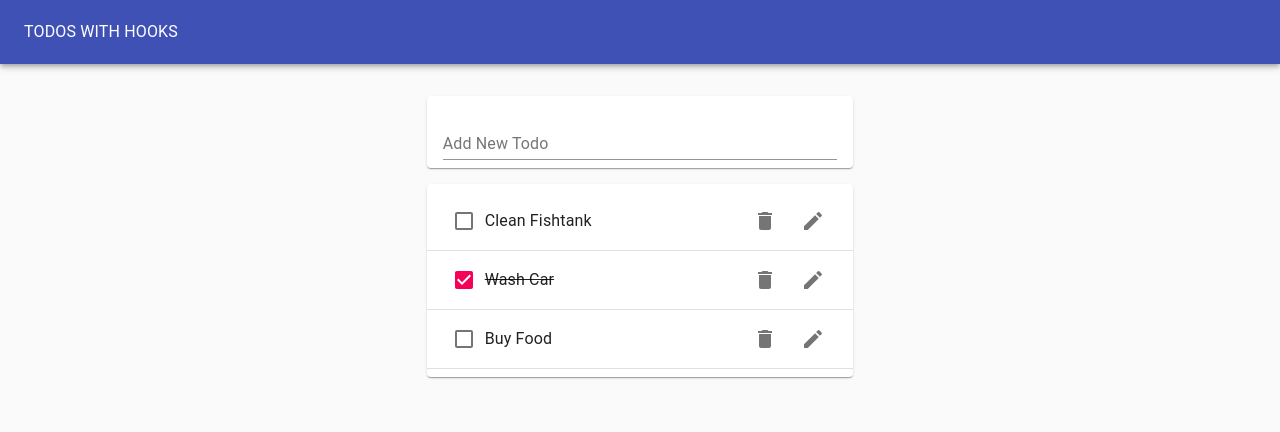
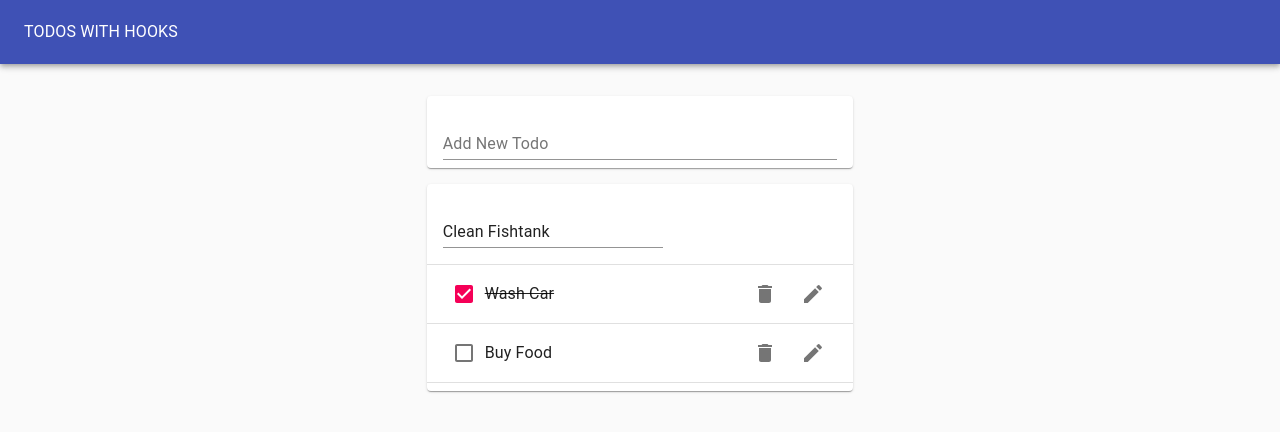
Before and after one commit to mihailKuzmintsev/todo-hooks, a React (Create React App) app: page / in a window 1280 px wide. Both pictures are taken after a click on the button 813 px from the left and 221 px from the top of the page. Shown: the top 432 px of the page. Built offline with nearby package versions, Linux system fonts and the light colour scheme.

Commit message:
Add uuid for generating id, add edit function for todo

```diff
--- a/package.json
+++ b/package.json
@@ -7,7 +7,8 @@
     "@material-ui/icons": "^4.2.0",
     "react": "^16.8.6",
     "react-dom": "^16.8.6",
-    "react-scripts": "3.0.1"
+    "react-scripts": "3.0.1",
+    "uuid": "^3.3.2"
   },
   "scripts": {
     "start": "react-scripts start",
--- a/src/Todo.js
+++ b/src/Todo.js
@@ -1,4 +1,5 @@
 import React from 'react';
+import TodoEditForm from './TodoEditForm';
 import ListItem from '@material-ui/core/ListItem';
 import ListItemText from '@material-ui/core/ListItemText';
 import CheckBox from '@material-ui/core/CheckBox';
@@ -6,10 +7,22 @@ import IconButton from '@material-ui/core/IconButton';
 import DeleteIcon from '@material-ui/icons/Delete';
 import EditIcon from '@material-ui/icons/Edit';
 import { ListItemSecondaryAction } from '@material-ui/core';
+import useToggleState from './hooks/useToggleState';
 
-function Todo({ todo, removeTodo, toggleTodo }) {
+function Todo({ todo, removeTodo, toggleTodo, editTodo }) {
+  const [isEditing, toggleEdit] = useToggleState(false);
+
   return (
     <ListItem>
+      {isEditing ? (
+        <TodoEditForm
+          editTodo={editTodo}
+          id={todo.id}
+          task={todo.task}
+          toggleEdit={toggleEdit}
+        />
+      ) : (
+        <>
           <CheckBox
             tabIndex={-1}
             checked={todo.completed}
@@ -24,10 +37,12 @@ function Todo({ todo, removeTodo, toggleTodo }) {
             <IconButton aria-label="Delete" onClick={() => removeTodo(todo.id)}>
               <DeleteIcon />
             </IconButton>
-        <IconButton aria-label="Edit">
+            <IconButton aria-label="Edit" onClick={() => toggleEdit()}>
               <EditIcon />
             </IconButton>
           </ListItemSecondaryAction>
+        </>
+      )}
     </ListItem>
   );
 }
--- a/src/TodoApp.js
+++ b/src/TodoApp.js
@@ -6,6 +6,7 @@ import Toolbar from '@material-ui/core/Toolbar';
 import Grid from '@material-ui/core/Grid';
 import TodoList from './TodoList';
 import TodoForm from './TodoForm';
+import uuid from 'uuid/v4';
 
 function TodoApp() {
   const initialTodos = [
@@ -16,7 +17,7 @@ function TodoApp() {
 
   const [todos, setTodos] = useState(initialTodos);
   const addTodo = value => {
-    setTodos([...todos, { id: 4, task: value, completed: false }]);
+    setTodos([...todos, { id: uuid(), task: value, completed: false }]);
   };
 
   const removeTodo = todoId => {
@@ -27,6 +28,13 @@ function TodoApp() {
   const toggleTodo = todoId => {
     const newTodos = todos.map(todo =>
       todo.id === todoId ? { ...todo, completed: !todo.completed } : todo
+    );
+    setTodos(newTodos);
+  };
+
+  const editTodo = (todoId, newTask) => {
+    const newTodos = todos.map(todo =>
+      todo.id === todoId ? { ...todo, task: newTask } : todo
     );
     setTodos(newTodos);
   };
@@ -53,6 +61,7 @@ function TodoApp() {
             todos={todos}
             removeTodo={removeTodo}
             toggleTodo={toggleTodo}
+            editTodo={editTodo}
           />
         </Grid>
       </Grid>
--- /dev/null
+++ b/src/TodoEditForm.js
@@ -0,0 +1,27 @@
+import React from 'react';
+import TextField from '@material-ui/core/TextField';
+import useInputState from './hooks/useInputState';
+
+function TodoForm({ id, task, editTodo, toggleEdit }) {
+  const [value, handleChage, reset] = useInputState(task);
+
+  return (
+    <form
+      onSubmit={e => {
+        e.preventDefault();
+        editTodo(id, value);
+        reset();
+        toggleEdit();
+      }}
+    >
+      <TextField
+        value={value}
+        onChange={handleChage}
+        margin="normal"
+        fullWidth
+      />
+    </form>
+  );
+}
+
+export default TodoForm;
--- a/src/TodoList.js
+++ b/src/TodoList.js
@@ -4,7 +4,7 @@ import Divider from '@material-ui/core/Divider';
 import List from '@material-ui/core/List';
 import Todo from './Todo';
 
-function TodoList({ todos, removeTodo, toggleTodo }) {
+function TodoList({ todos, removeTodo, toggleTodo, editTodo }) {
   return (
     <Paper>
       <List>
@@ -15,6 +15,7 @@ function TodoList({ todos, removeTodo, toggleTodo }) {
               todo={todo}
               removeTodo={removeTodo}
               toggleTodo={toggleTodo}
+              editTodo={editTodo}
             />
             <Divider />
           </>
--- /dev/null
+++ b/src/hooks/useToggleState.js
@@ -0,0 +1,10 @@
+import { useState } from 'react';
+
+export default (initialValue = false) => {
+  const [state, setState] = useState(initialValue);
+  const toggleState = () => {
+    setState(!state);
+  };
+
+  return [state, toggleState];
+};
```
Lines whose indentation alone changed are shown as unchanged.
